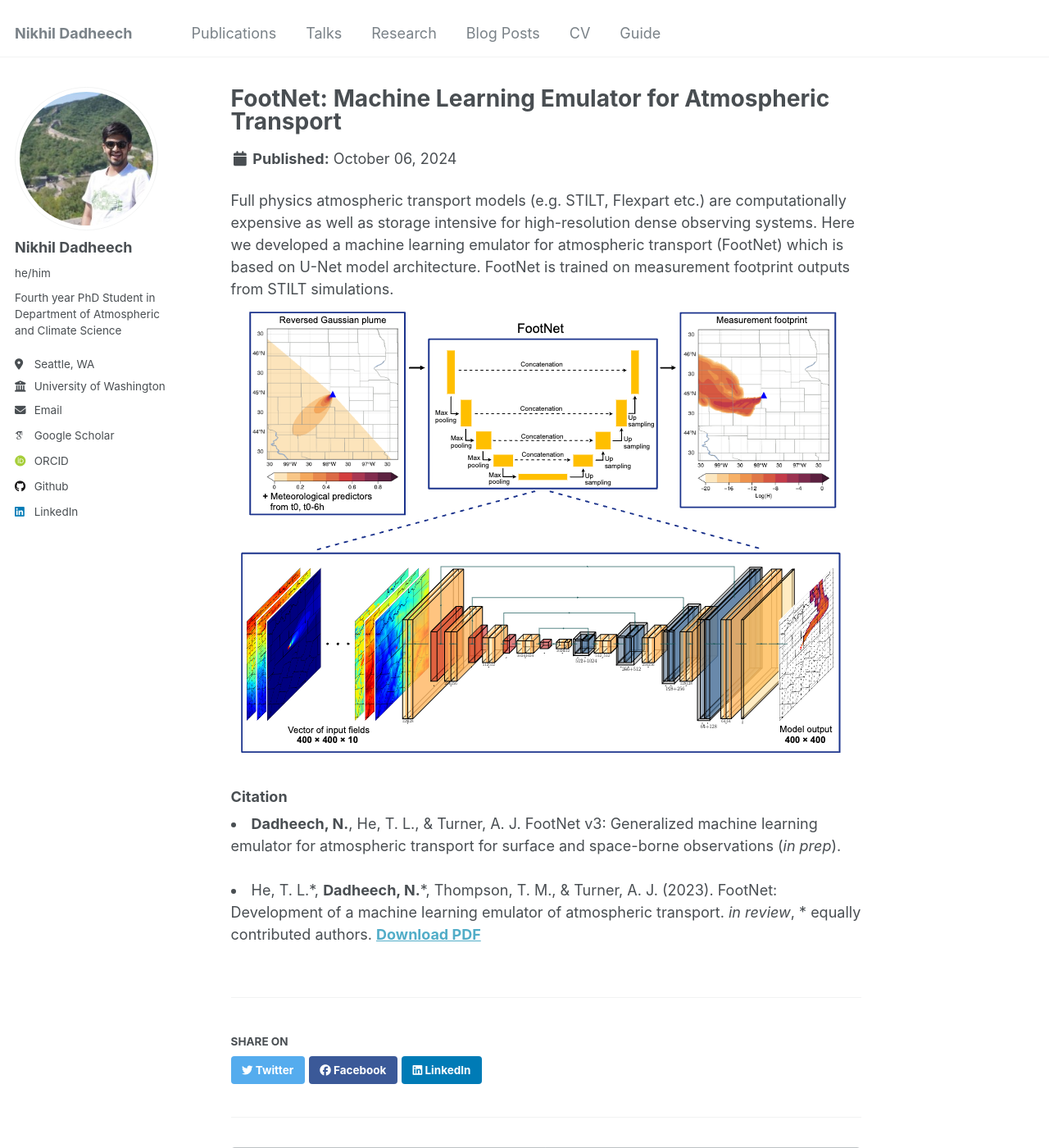
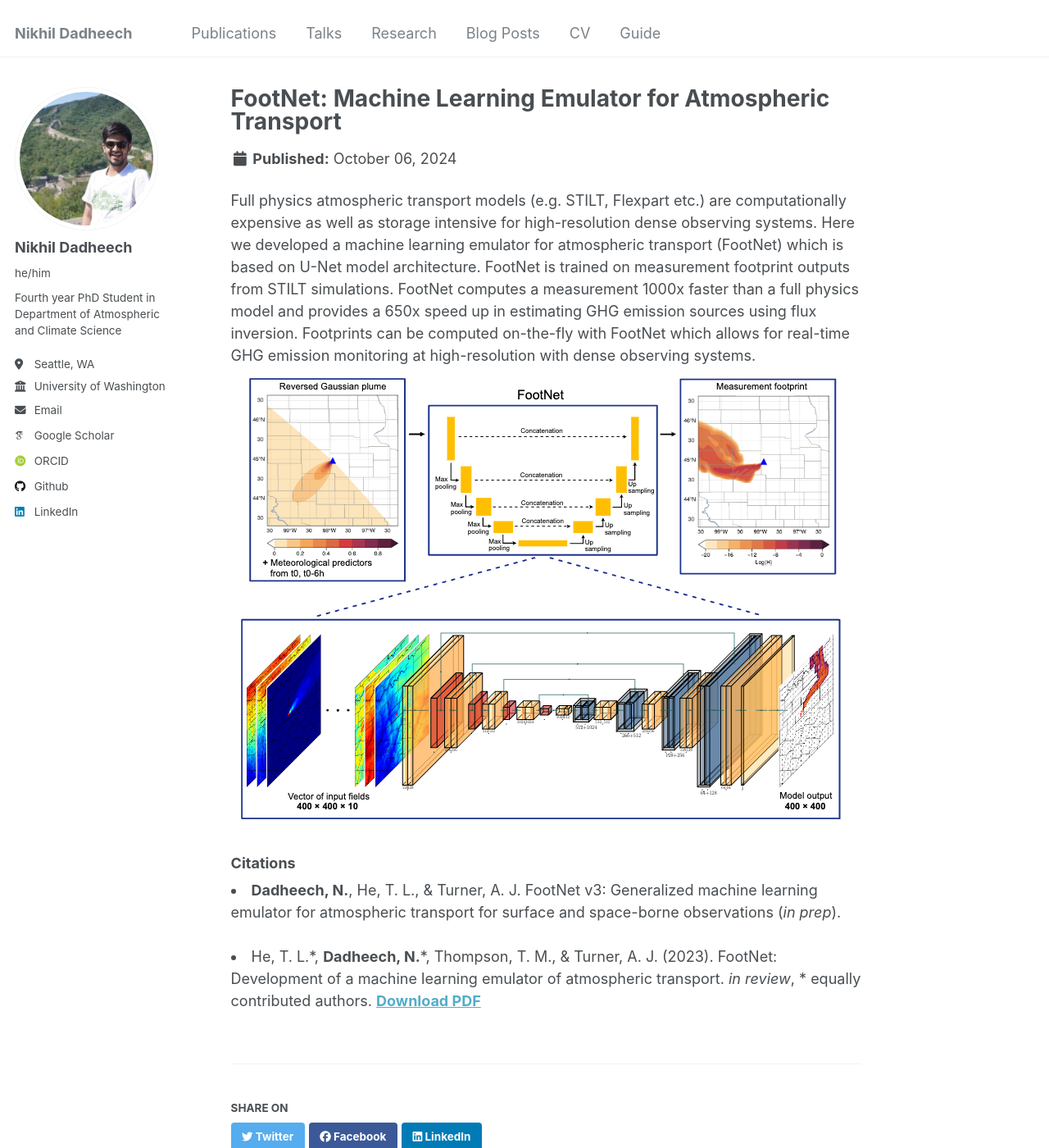
Before and after one commit to nd349/nd349.github.io, a Jekyll site: the page built from _portfolio/footnet.html, in a window 1280 px wide and 1400 px high. Shown: the whole window at 82% size. Built offline with Jekyll 4.4.1, drawn with Linux system fonts in a browser that asks for light colours; some web fonts are replaced.

Commit message:
Research page

```diff
--- a/_portfolio/footnet.html
+++ b/_portfolio/footnet.html
@@ -4,10 +4,13 @@ excerpt: "FootNet model takes meteorology (e.g. winds, PBL height, surface press
 collection: portfolio
 ---
 
-Full physics atmospheric transport models (e.g. STILT, Flexpart etc.) are computationally expensive as well as storage intensive for high-resolution dense observing systems. Here we developed a machine learning emulator for atmospheric transport (FootNet) which is based on U-Net model architecture. FootNet is trained on measurement footprint outputs from STILT simulations. <br/><img src='/images/footnet_unet.png'><br>
+Full physics atmospheric transport models (e.g. STILT, Flexpart etc.) are computationally expensive as well as storage intensive for high-resolution dense observing systems. Here we developed a machine learning emulator for atmospheric transport (FootNet) which is based on U-Net model architecture. FootNet is trained on measurement footprint outputs from STILT simulations. FootNet computes a measurement 1000x faster than a full physics model and provides a 650x speed up in estimating GHG emission sources using flux inversion. Footprints can be computed on-the-fly with FootNet which allows for real-time GHG emission monitoring at high-resolution with dense observing systems.
+
+
+<br/><img src='/images/footnet_unet.png'><br>
 
 <section>
-<h3>Citation</h3>
+<h3>Citations</h3>
 	<li class="bib-item">
 		<b>Dadheech, N.</b>, He, T. L., & Turner, A. J. FootNet v3: Generalized machine learning emulator for atmospheric transport for surface and space-borne observations (<i>in prep</i>).
 		<!-- <a target="'_blank'" href="../files/dadheechEtAl2024.pdf">
```
Also changed, not shown: _portfolio/inversion.html (added, +10 -0 lines), _portfolio/portfolio-2.html (deleted, +0 -7 lines), images/inversion.png (added), 1 other file.
